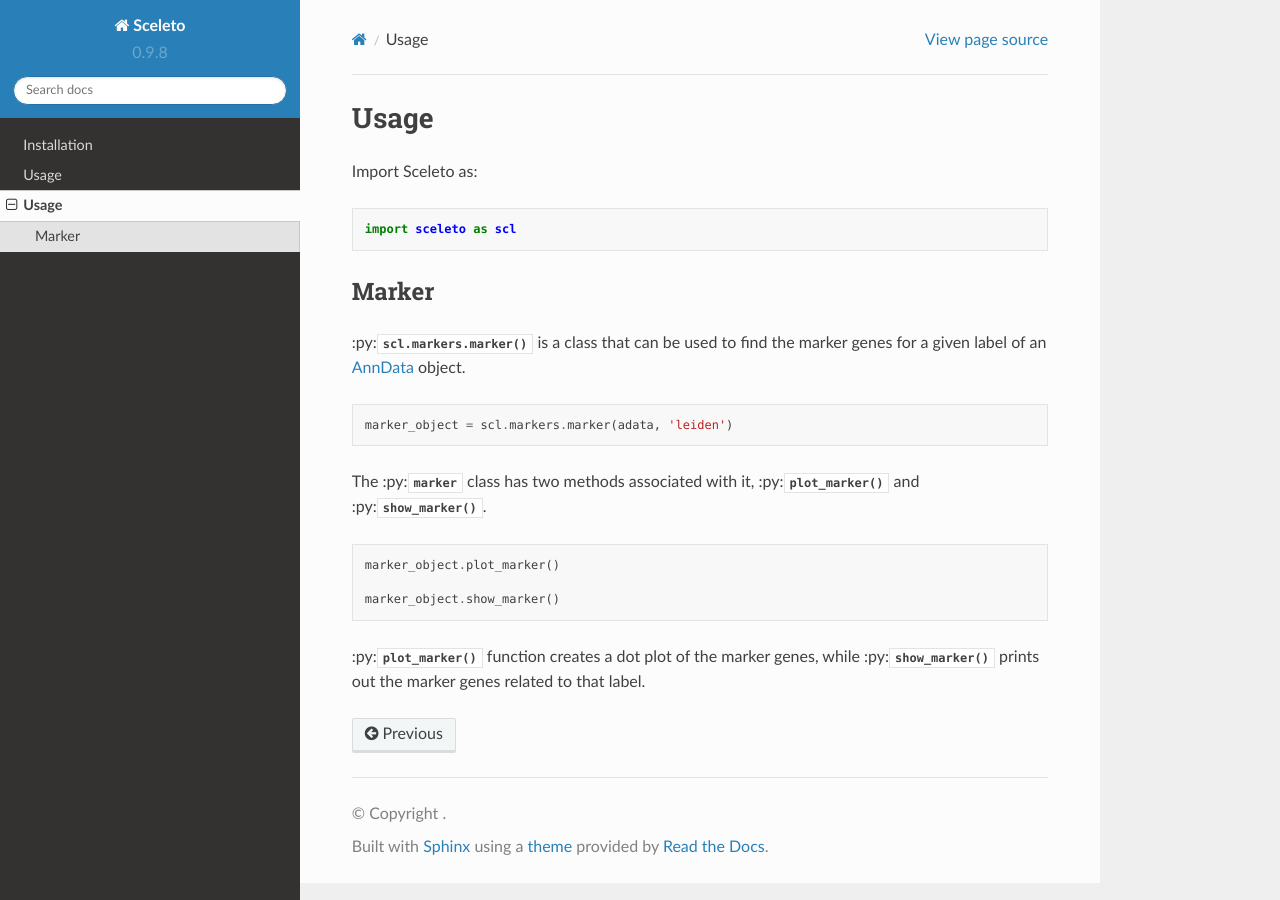
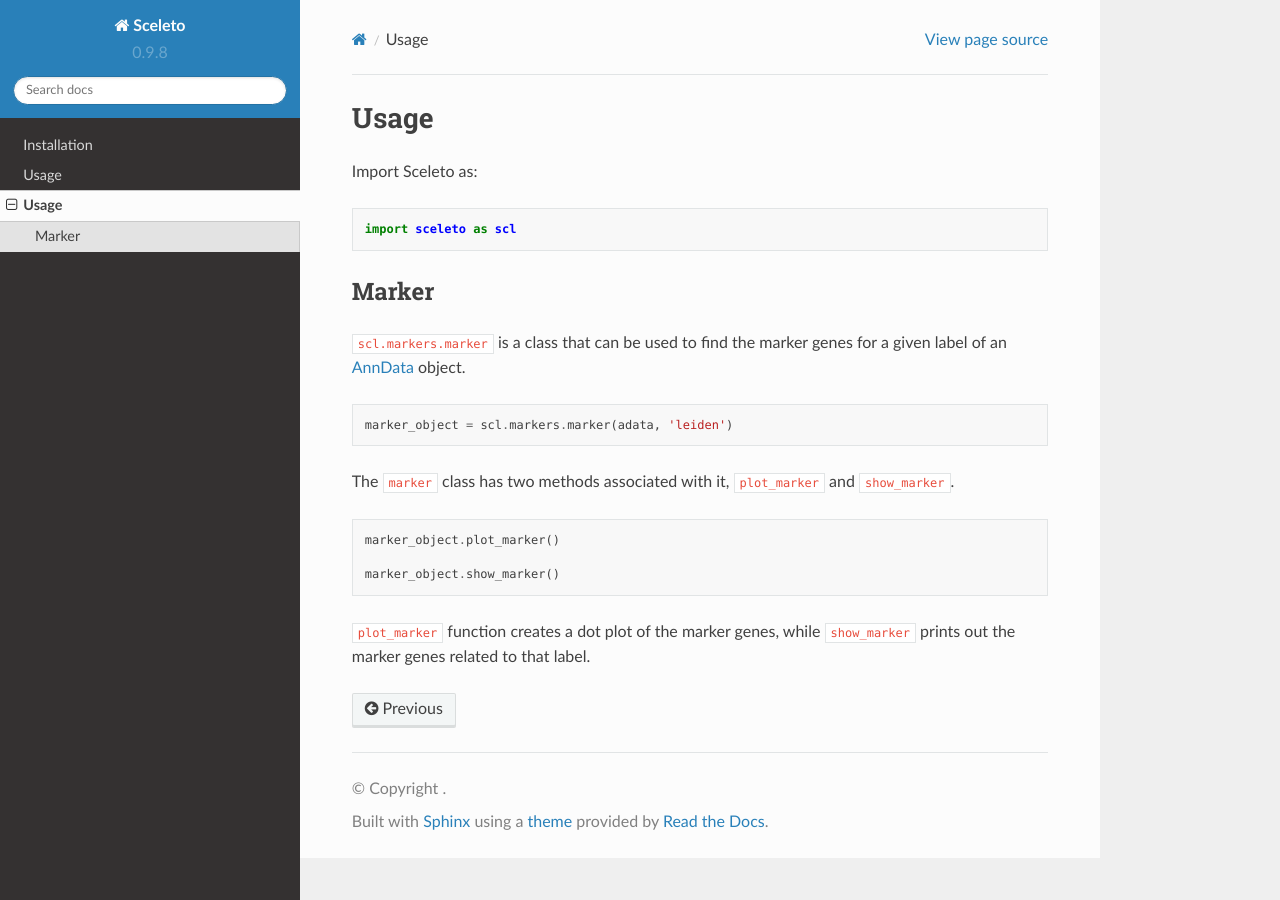
Before and after one commit to scmgl-kaist/sceleto, a Sphinx documentation site: the page built from docs/source/api.rst, in a window 1280 px wide. Built offline with Sphinx 7.4.7 and the Read the Docs theme 2.0.0, drawn with Linux system fonts in a browser that asks for light colours; some of the changed lines change nothing that is shown.

Commit message:
Fixed more typos

```diff
--- a/docs/source/api.rst
+++ b/docs/source/api.rst
@@ -11,7 +11,7 @@
 Marker
 ------
 
-:py::func:`scl.markers.marker` is a class that can be used to find the marker genes for a given label of an `AnnData <https://scanpy.readthedocs.io/en/stable/usage-principles.html#anndata>`_ object.
+``scl.markers.marker`` is a class that can be used to find the marker genes for a given label of an `AnnData <https://scanpy.readthedocs.io/en/stable/usage-principles.html#anndata>`_ object.
 
 
 
@@ -19,7 +19,7 @@
 
    marker_object = scl.markers.marker(adata, 'leiden')
 
-The :py::class:`marker` class has two methods associated with it, :py::func:`plot_marker` and :py::func:`show_marker`.
+The ``marker`` class has two methods associated with it, ``plot_marker`` and ``show_marker``.
 
 .. code-block:: python
 
@@ -27,4 +27,4 @@
 
    marker_object.show_marker()
 
-:py::func:`plot_marker` function creates a dot plot of the marker genes, while :py::func:`show_marker` prints out the marker genes related to that label.
+``plot_marker`` function creates a dot plot of the marker genes, while ``show_marker`` prints out the marker genes related to that label.
```
